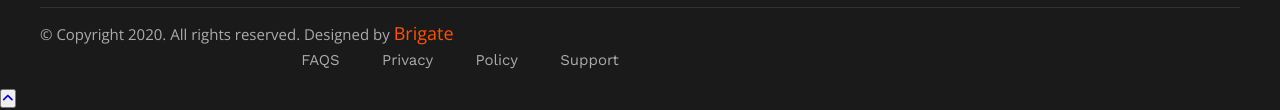
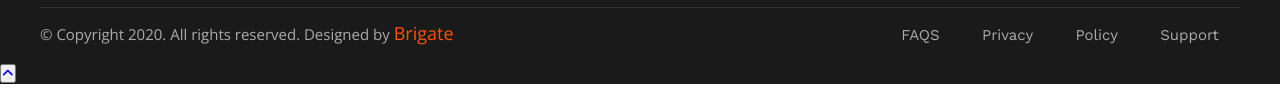
Before and after one commit to protik473/Brigate, a plain HTML site: page index.html in a window 1280 px wide. Shown: the part 7331-7441 px from the top of the page. After the commit the page ends 7415 px from the top, so only its background shows below. Drawn offline with nearby package versions, Linux system fonts and the light colour scheme.

Commit message:
Update index.html

```diff
--- a/index.html
+++ b/index.html
@@ -971,7 +971,7 @@
         </div>
       </div>
       <div class="footerLast">
-        <div class="container">
+        <div class="container row">
           <div class="lastFooterBox">
             <span> © Copyright 2020. All rights reserved. Designed by </span
             ><a
```
